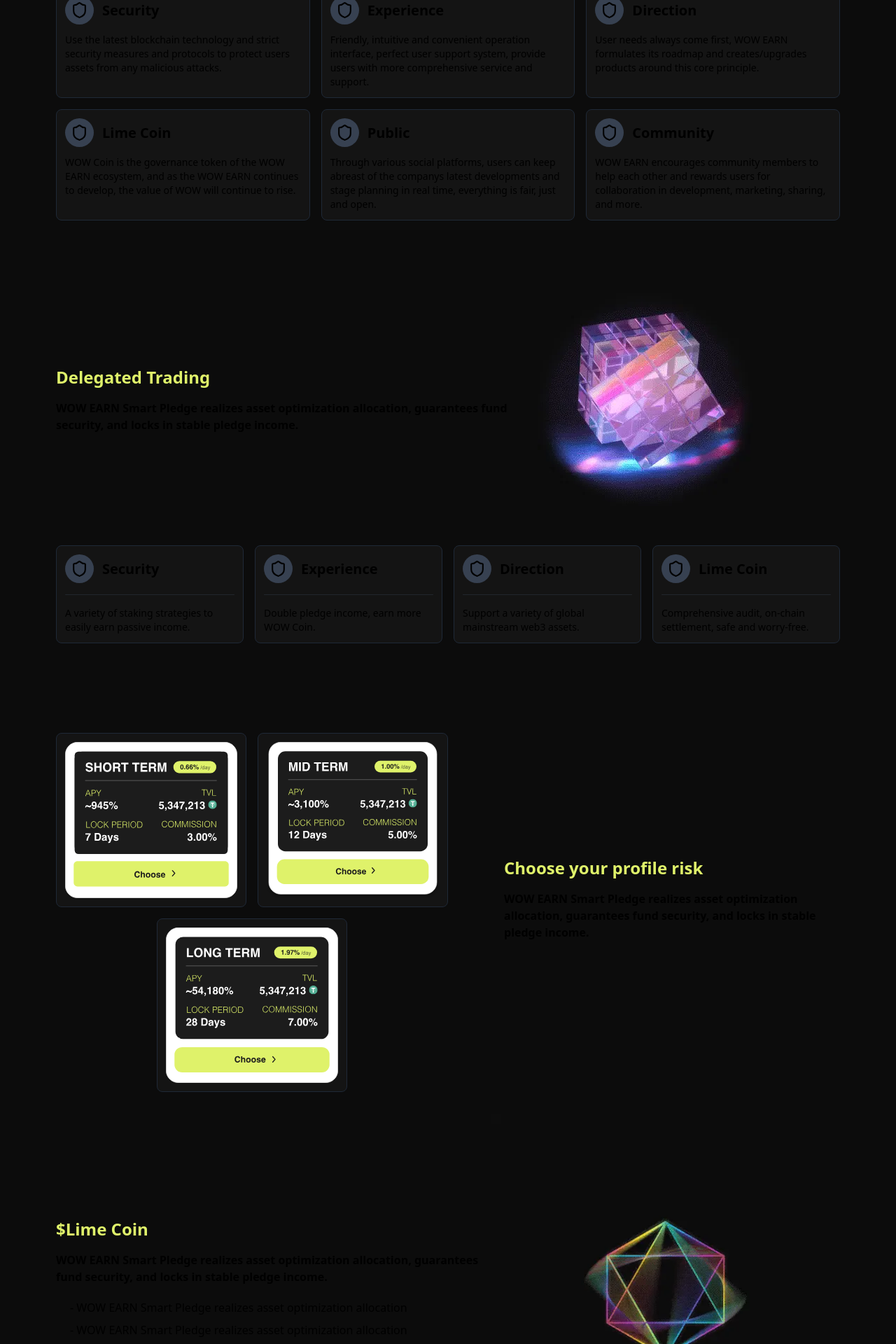
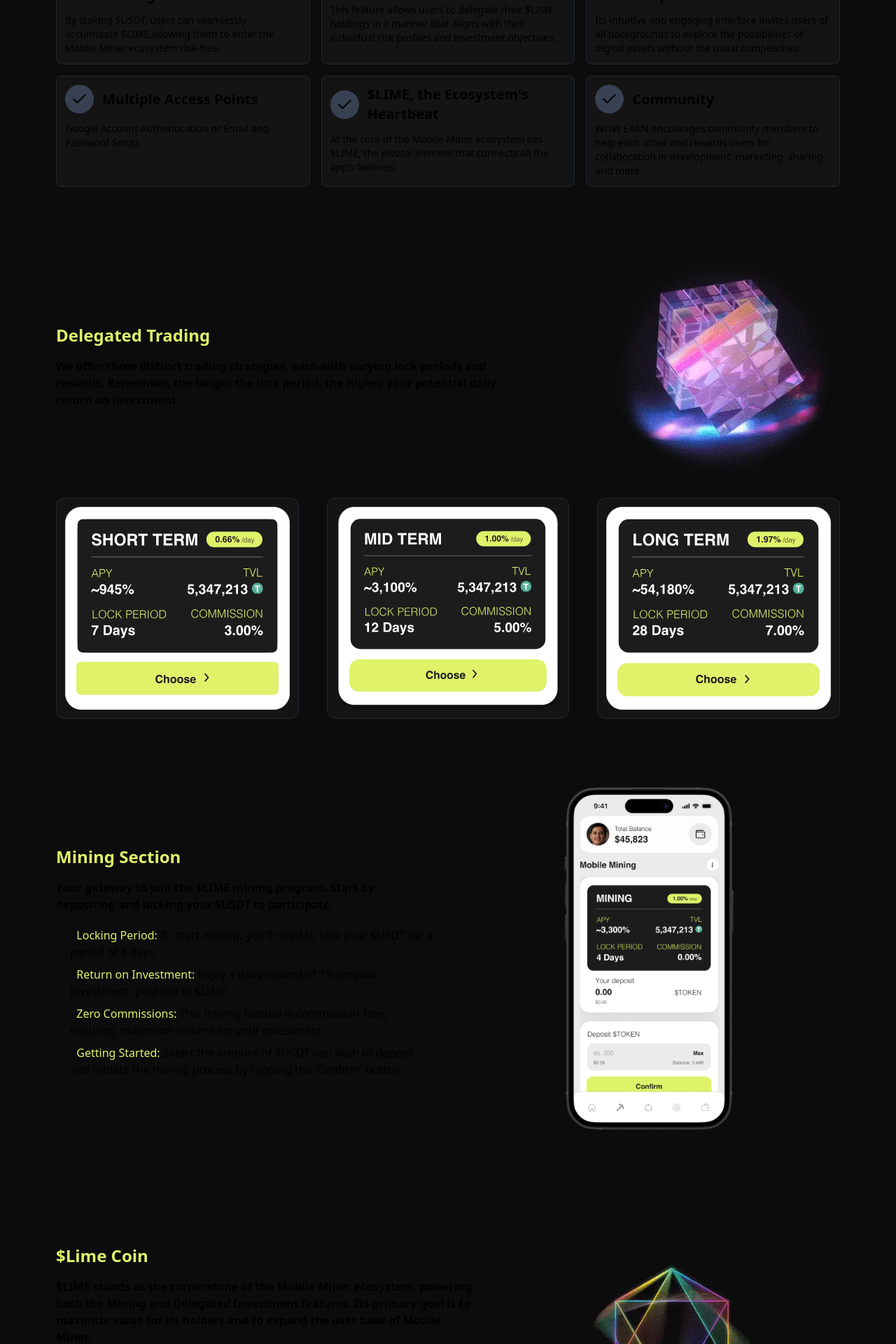
Before and after one commit to Limeprotocol/mobile-mining, a Next.js app: page /landing in a window 1280 px wide. Shown: the part 820-2740 px from the top of the page at 70% size. Built offline with nearby package versions, Linux system fonts and the light colour scheme.

Commit message:
added gtag

```diff
--- a/pages/dashboard/index.js
+++ b/pages/dashboard/index.js
@@ -6,7 +6,7 @@ import React from "react"
 const index = () => {
   const router = useRouter()
   const { data: session } = useSession()
-
+  console.log(session)
   const axiosAuth = useAxiosAuth()
 
   const test401 = async () => {
--- a/pages/landing.js
+++ b/pages/landing.js
@@ -1,7 +1,7 @@
 import { useEffect, useMemo, useState } from "react"
 import Particles, { initParticlesEngine } from "@tsparticles/react"
 import { loadSlim } from "@tsparticles/slim"
-import { Shield } from "lucide-react"
+import { Check, Shield } from "lucide-react"
 
 const Landing = () => {
   const [init, setInit] = useState(false)
@@ -97,7 +97,7 @@ const Landing = () => {
   return (
     <div className="flex flex-col bg-[#0c0c0c]   min-h-screen h-full">
       <div className="w-full items-center p-4 max-w-6xl mx-auto flex justify-between">
-        <h1>LANDING</h1>
+        <h1 className="font-bold text-lg">LIME PROTOCOL</h1>
         <ul className="flex gap-6">
           <li>Home</li>
           <li>Mining</li>
@@ -119,7 +119,7 @@ const Landing = () => {
             className="!h-full absolute top-0 left-0 w-full  z-0"
           />
         )}
-        <div className="px-4  py-20 max-w-6xl">
+        <div className="px-4  py-48 max-w-6xl">
           <div className="flex-col-reverse  md:flex-row flex gap-10 w-full items-center">
             <div className="flex flex-col md:w-[60%] w-full">
               <h1 className="font-bold text-3xl">
@@ -143,20 +143,15 @@ const Landing = () => {
                 </button>
               </div>
             </div>
-            <div>
-              <img
-                src="/images/banner.webp"
-                alt="placeholder"
-                className="w-96"
-              />
-            </div>
           </div>
         </div>
       </div>
       <div>
         <div className="p-4 max-w-6xl mx-auto">
           <div>
-            <h1 className="text-2xl font-bold">LIME COIN Value Proposition</h1>
+            <h1 className="text-2xl font-bold">
+              LIME PROTOCOL Value Proposition
+            </h1>
             <h1c className="text-2xl font-bold">
               <span className="text-[#DFF26A]">
                 Bring value to users through innovation and focus:
@@ -167,76 +162,81 @@ const Landing = () => {
             <div className="bg-[#141414] gap-3 flex flex-col border-gray-800 border rounded-lg p-3">
               <div className="flex items-center gap-3">
                 <div className="bg-gray-700 w-max p-2 rounded-full">
-                  <Shield size={25} />
+                  <Check size={25} />
                 </div>
-                <h1 className="text-xl font-bold">Security</h1>
+                <h1 className="text-xl font-bold">
+                  Mine $LIME through $USDT Staking
+                </h1>
               </div>
 
               <p className="text-sm">
-                Use the latest blockchain technology and strict security
-                measures and protocols to protect users assets from any
-                malicious attacks.
+                By staking $USDT, users can seamlessly accumulate $LIME,allowing
+                them to enter the Mobile Miner ecosystem risk-free.
               </p>
             </div>
             <div className="bg-[#141414] gap-3 flex flex-col border-gray-800 border rounded-lg p-3">
               <div className="flex items-center gap-3">
                 <div className="bg-gray-700 w-max p-2 rounded-full">
-                  <Shield size={25} />
+                  <Check size={25} />
                 </div>
-                <h1 className="text-xl font-bold">Experience</h1>
+                <h1 className="text-xl font-bold">
+                  Delegated Investment Tiers
+                </h1>
               </div>
 
               <p className="text-sm">
-                Friendly, intuitive and convenient operation interface, perfect
-                user support system, provide users with more comprehensive
-                service and support.
+                This feature allows users to delegate their $LIME holdings in a
+                manner that aligns with their individual risk profiles and
+                investment objectives.
               </p>
             </div>
             <div className="bg-[#141414] gap-3 flex flex-col border-gray-800 border rounded-lg p-3">
               <div className="flex items-center gap-3">
                 <div className="bg-gray-700 w-max p-2 rounded-full">
-                  <Shield size={25} />
+                  <Check size={25} />
                 </div>
-                <h1 className="text-xl font-bold">Direction</h1>
+                <h1 className="text-xl font-bold">
+                  Designed for Broad Adoption
+                </h1>
               </div>
 
               <p className="text-sm">
-                User needs always come first, WOW EARN formulates its roadmap
-                and creates/upgrades products around this core principle.
+                Its intuitive and engaging interface invites users of all
+                backgrounds to explore the possibilities of digital assets
+                without the usual complexities.
               </p>
             </div>
             <div className="bg-[#141414] gap-3 flex flex-col border-gray-800 border rounded-lg p-3">
               <div className="flex items-center gap-3">
                 <div className="bg-gray-700 w-max p-2 rounded-full">
-                  <Shield size={25} />
+                  <Check size={25} />
                 </div>
-                <h1 className="text-xl font-bold">Lime Coin</h1>
+                <h1 className="text-xl font-bold">Multiple Access Points</h1>
               </div>
 
               <p className="text-sm">
-                WOW Coin is the governance token of the WOW EARN ecosystem, and
-                as the WOW EARN continues to develop, the value of WOW will
-                continue to rise.
+                Google Account Authentication or Email and Password Setup
               </p>
             </div>
             <div className="bg-[#141414] gap-3 flex flex-col border-gray-800 border rounded-lg p-3">
               <div className="flex items-center gap-3">
                 <div className="bg-gray-700 w-max p-2 rounded-full">
-                  <Shield size={25} />
+                  <Check size={25} />
                 </div>
-                <h1 className="text-xl font-bold">Public</h1>
+                <h1 className="text-xl font-bold">
+                  $LIME, the Ecosystem's Heartbeat
+                </h1>
               </div>
 
               <p className="text-sm">
-                Through various social platforms, users can keep abreast of the
-                companys latest developments and stage planning in real time,
-                everything is fair, just and open.
+                At the core of the Mobile Miner ecosystem lies $LIME, the
+                pivotal element that connects all the app's features.
               </p>
             </div>
             <div className="bg-[#141414] gap-3 flex flex-col border-gray-800 border rounded-lg p-3">
               <div className="flex items-center gap-3">
                 <div className="bg-gray-700 w-max p-2 rounded-full">
-                  <Shield size={25} />
+                  <Check size={25} />
                 </div>
                 <h1 className="text-xl font-bold">Community</h1>
               </div>
@@ -252,73 +252,81 @@ const Landing = () => {
       </div>
       <div>
         <div className="p-4 max-w-6xl mx-auto mt-14">
-          <div className="flex items-center">
+          <div className="flex md:flex-row flex-col-reverse items-center justify-between">
             <div className="md:w-[60%] w-full">
               <h1 className="text-2xl font-bold">
                 <span className="text-[#DFF26A]">Delegated Trading</span>
               </h1>
               <h1 className="text-base font-bold mt-4">
-                WOW EARN Smart Pledge realizes asset optimization allocation,
-                guarantees fund security, and locks in stable pledge income.
+                We offer three distinct trading strategies, each with varying
+                lock periods and rewards. Remember, the longer the lock period,
+                the higher your potential daily return on investment.
               </h1>
             </div>
-            <div>
-              <img src="/images/ins.webp" alt="" />
+
+            <div className="">
+              <img src="/images/ins.webp" alt="" className="" />
             </div>
           </div>
-          <div className="grid lg:grid-cols-4 gap-4 mt-10 sm:grid-cols-2 grid-cols-1">
-            <div className="bg-[#141414] gap-3 flex flex-col border-gray-800 border rounded-lg p-3">
-              <div className="flex items-center gap-3">
-                <div className="bg-gray-700 w-max p-2 rounded-full">
-                  <Shield size={25} />
-                </div>
-                <h1 className="text-xl font-bold">Security</h1>
+          <div className="w-full mt-10 md:mt-0">
+            <div className="grid lg:grid-cols-3 gap-10 mt-5 sm:grid-cols-2 grid-cols-1">
+              <div className="bg-[#141414] col-span-1  gap-3 flex flex-col border-gray-800 border rounded-xl p-3">
+                <img src="/images/Group 25.svg" alt="" />
               </div>
-              <span className="w-full h-[1px] bg-gray-700/40 rounded-full my-1 block"></span>
-              <p className="text-sm">
-                A variety of staking strategies to easily earn passive income.
-              </p>
-            </div>
-            <div className="bg-[#141414] gap-3 flex flex-col border-gray-800 border rounded-lg p-3">
-              <div className="flex items-center gap-3">
-                <div className="bg-gray-700 w-max p-2 rounded-full">
-                  <Shield size={25} />
-                </div>
-                <h1 className="text-xl font-bold">Experience</h1>
+              <div className="bg-[#141414] col-span-1 gap-3 flex flex-col border-gray-800 border rounded-xl p-3">
+                <img src="/images/Group 26.svg" alt="" />
               </div>
-              <span className="w-full h-[1px] bg-gray-700/40 rounded-full my-1 block"></span>
-              <p className="text-sm">
-                Double pledge income, earn more WOW Coin.
-              </p>
-            </div>
-            <div className="bg-[#141414] gap-3 flex flex-col border-gray-800 border rounded-lg p-3">
-              <div className="flex items-center gap-3">
-                <div className="bg-gray-700 w-max p-2 rounded-full">
-                  <Shield size={25} />
-                </div>
-                <h1 className="text-xl font-bold">Direction</h1>
+
+              <div className="bg-[#141414]  col-span-1 gap-3 flex flex-col border-gray-800 border rounded-xl p-3">
+                <img src="/images/Group 27.svg" alt="" />
               </div>
-              <span className="w-full h-[1px] bg-gray-700/40 rounded-full my-1 block"></span>
-              <p className="text-sm">
-                Support a variety of global mainstream web3 assets.
-              </p>
-            </div>
-            <div className="bg-[#141414] gap-3 flex flex-col border-gray-800 border rounded-lg p-3">
-              <div className="flex items-center gap-3">
-                <div className="bg-gray-700 w-max p-2 rounded-full">
-                  <Shield size={25} />
-                </div>
-                <h1 className="text-xl font-bold">Lime Coin</h1>
-              </div>
-              <span className="w-full h-[1px] bg-gray-700/40 rounded-full my-1 block"></span>
-              <p className="text-sm">
-                Comprehensive audit, on-chain settlement, safe and worry-free.
-              </p>
             </div>
           </div>
         </div>
       </div>
       <div>
+        <div className="p-4 max-w-6xl mx-auto mt-14">
+          <div className="flex md:flex-row flex-col gap-10 items-center">
+            <div className="md:w-[60%] w-full">
+              <h1 className="text-2xl font-bold">
+                <span className="text-[#DFF26A]">Mining Section</span>
+              </h1>
+              <h1 className="text-base font-bold mt-4">
+                Your gateway to join the $LIME mining program. Start by
+                depositing and locking your $USDT to participate.
+              </h1>
+              <ul className="ml-5 flex flex-col gap-2 mt-5">
+                <li>
+                  - <span className="text-[#DFF26A]">Locking Period:</span> To
+                  start mining, you'll need to lock your $USDT for a period of 4
+                  days.
+                </li>
+                <li>
+                  -{" "}
+                  <span className="text-[#DFF26A]">Return on Investment:</span>{" "}
+                  Enjoy a daily reward of 1% on your investment, paid out in
+                  $LIME.
+                </li>
+                <li>
+                  - <span className="text-[#DFF26A]">Zero Commissions:</span>{" "}
+                  This mining feature is commission-free, ensuring maximum
+                  returns for your investment.
+                </li>
+                <li>
+                  - <span className="text-[#DFF26A]">Getting Started:</span>{" "}
+                  Select the amount of $USDT you wish to deposit and initiate
+                  the mining process by tapping the 'Confirm' button.
+                </li>
+              </ul>
+            </div>
+
+            <div>
+              <img src="/images/mining.png" alt="" className="w-1/2 mx-auto" />
+            </div>
+          </div>
+        </div>
+      </div>
+      {/* <div>
         <div className="p-4 max-w-6xl mx-auto mt-14">
           <div className="flex gap-20  w-full items-center">
             <div className="md:w-[50%]">
@@ -346,27 +354,33 @@ const Landing = () => {
             </div>
           </div>
         </div>
-      </div>
+      </div> */}
       <div>
         <div className="p-4 max-w-6xl mx-auto ">
-          <div className="flex items-center">
+          <div className="flex md:flex-row flex-col gap-10 items-center">
             <div className="md:w-[60%] w-full">
               <h1 className="text-2xl font-bold">
                 <span className="text-[#DFF26A]">$Lime Coin</span>
               </h1>
               <h1 className="text-base font-bold mt-4">
-                WOW EARN Smart Pledge realizes asset optimization allocation,
-                guarantees fund security, and locks in stable pledge income.
+                $LIME stands as the cornerstone of the Mobile Miner ecosystem,
+                powering both the Mining and Delegated Investment features. Its
+                primary goal is to maximize value for its holders and to expand
+                the user base of Mobile Miner.
               </h1>
               <ul className="ml-5 flex flex-col gap-2 mt-5">
                 <li>
-                  - WOW EARN Smart Pledge realizes asset optimization allocation
+                  - <span className="text-[#DFF26A]">Total Supply:</span>{" "}
+                  50,000,000 $TOKEN
                 </li>
                 <li>
-                  - WOW EARN Smart Pledge realizes asset optimization allocation
+                  - <span className="text-[#DFF26A]">Buying Transactions:</span>{" "}
+                  4% tax
                 </li>
                 <li>
-                  - WOW EARN Smart Pledge realizes asset optimization allocation
+                  -{" "}
+                  <span className="text-[#DFF26A]">Selling Transactions:</span>{" "}
+                  8% tax
                 </li>
               </ul>
             </div>
--- a/pages/login.js
+++ b/pages/login.js
@@ -1,53 +1,53 @@
 // pages/auth/login.js
-import Button from "components/ui/button";
-import { browserPopupRedirectResolver, signInWithPopup } from "firebase/auth";
-import { ArrowRight, ChevronLeft, Key, Loader2, Mail } from "lucide-react";
-import { signIn } from "next-auth/react";
-import { useRouter } from "next/router";
-import { useState } from "react";
-import { auth, provider } from "../firebaseConfig";
+import Button from "components/ui/button"
+import { browserPopupRedirectResolver, signInWithPopup } from "firebase/auth"
+import { ArrowRight, ChevronLeft, Key, Loader2, Mail } from "lucide-react"
+import { signIn } from "next-auth/react"
+import { useRouter } from "next/router"
+import { useState } from "react"
+import { auth, provider } from "../firebaseConfig"
 
 export default function Login() {
-  const [email, setEmail] = useState("");
-  const [password, setPassword] = useState("");
-  const router = useRouter();
-  const [step, setStep] = useState(1);
-  const [isLoading, setIsLoading] = useState(false);
+  const [email, setEmail] = useState("")
+  const [password, setPassword] = useState("")
+  const router = useRouter()
+  const [step, setStep] = useState(1)
+  const [isLoading, setIsLoading] = useState(false)
 
   const handleSubmit = async (e) => {
-    e.preventDefault();
-    setIsLoading(true);
+    e.preventDefault()
+    setIsLoading(true)
     try {
       const result = await signIn("credentials", {
         redirect: false, // Prevent NextAuth from redirecting automatically
         email,
         password,
-      });
+      })
       if (result.ok) {
-        router.push("/dashboard");
+        router.push("/dashboard")
       } else {
-        alert(result.error);
+        alert(result.error)
       }
     } catch (error) {
-      console.error("An unexpected error happened:", error);
+      console.error("An unexpected error happened:", error)
     } finally {
-      setIsLoading(false);
+      setIsLoading(false)
     }
-  };
+  }
 
   const handleSubmitEmail = async (e) => {
-    e.preventDefault();
-    setStep(2);
-  };
+    e.preventDefault()
+    setStep(2)
+  }
 
   const handleGoolgeSignIn = async () => {
     try {
-      setIsLoading(true);
+      setIsLoading(true)
       const res = await signInWithPopup(
         auth,
         provider,
-        browserPopupRedirectResolver,
-      );
+        browserPopupRedirectResolver
+      )
 
       const user = await signIn("credentials", {
         accessToken: res.user.accessToken,
@@ -55,15 +55,15 @@ export default function Login() {
         uid: res.user.uid,
         refreshToken: res.user.stsTokenManager.refreshToken,
         redirect: false,
-      });
+      })
 
-      router.push("/dashboard");
+      router.push("/dashboard")
     } catch (error) {
-      console.error("An unexpected error happened:", error);
+      console.error("An unexpected error happened:", error)
     } finally {
-      setIsLoading(false);
+      setIsLoading(false)
     }
-  };
+  }
 
   return (
     <div className="bg-primary  fixed top-0 flex h-[100dvh] min-h-[100vh]  w-full flex-col justify-end md:justify-center ">
@@ -95,7 +95,7 @@ export default function Login() {
                 Google account.
               </p>
             </div>
-            <div className="relative rounded-xl bg-white pr-2">
+            <div className="relative rounded-xl bg-white pr-2 py-2">
               <div className="flex w-full items-center pl-5 ">
                 <Mail size={30} className="text-black" />
                 <input
@@ -104,7 +104,7 @@ export default function Login() {
                   type="email"
                   autoComplete="email"
                   required
-                  className="w-full appearance-none rounded-xl px-5 py-5 text-lg font-light text-gray-800 outline-none  "
+                  className="w-full appearance-none rounded-xl px-5 py-3 text-lg font-light text-gray-800 outline-none  "
                   placeholder="Email address"
                   value={email}
                   onChange={(e) => setEmail(e.target.value)}
@@ -239,5 +239,5 @@ export default function Login() {
         )}
       </div>
     </div>
-  );
+  )
 }
--- a/pages/register.js
+++ b/pages/register.js
@@ -98,7 +98,7 @@ export default function Register() {
               </p>
             </div>
             <div className=" relative  ">
-              <div className="w-full flex items-center bg-white rounded-xl pr-2  pl-5 ">
+              <div className="w-full flex items-center bg-white rounded-xl pr-2 py-2  pl-5 ">
                 <Mail size={30} className="text-black" />
                 <input
                   id="email"
@@ -106,7 +106,7 @@ export default function Register() {
                   type="email"
                   autoComplete="email"
                   required
-                  className="appearance-none rounded-xl py-5 px-5 outline-none w-full text-lg font-light text-gray-800  "
+                  className="appearance-none rounded-xl py-3 px-5 outline-none w-full text-lg font-light text-gray-800  "
                   placeholder="Email address"
                   value={email}
                   onChange={(e) => setEmail(e.target.value)}
```
Also changed, not shown: public/images/mining.png (added), 1 other file (tests, documents, lock files or other folders).
